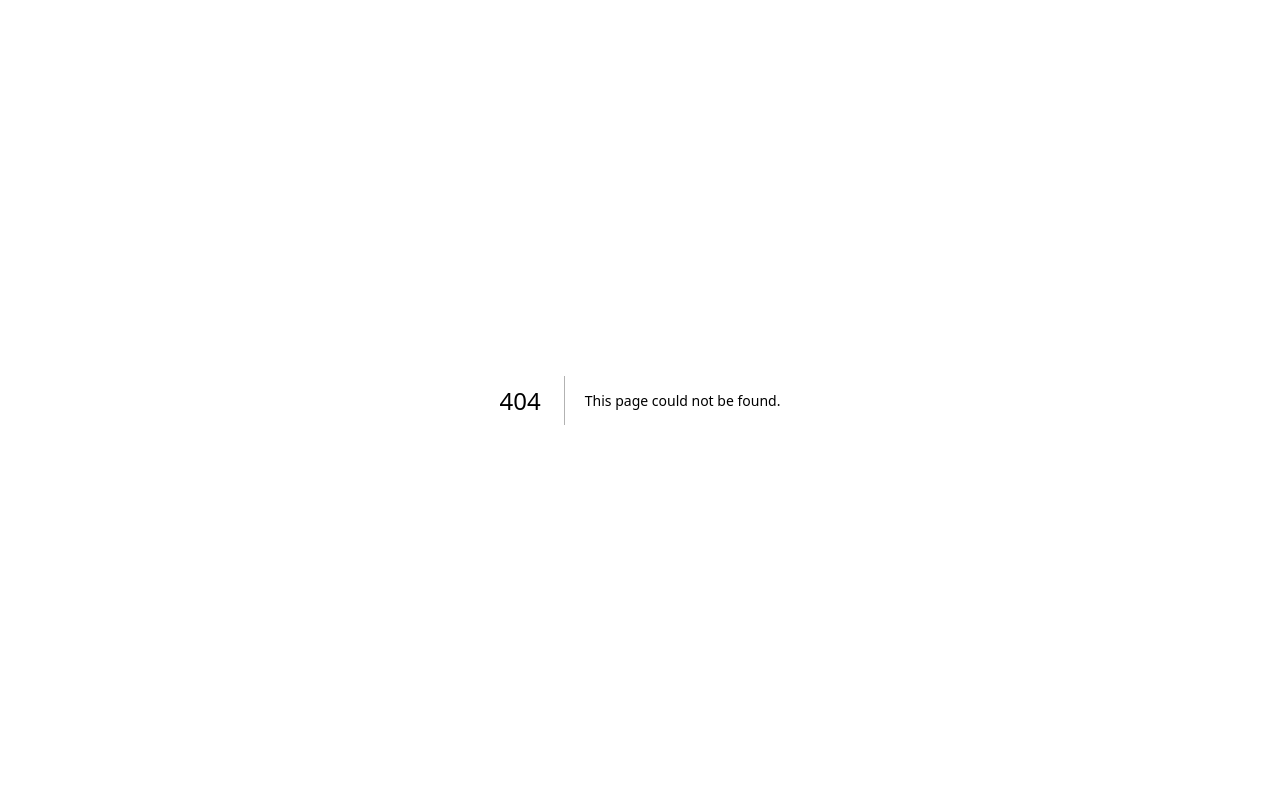
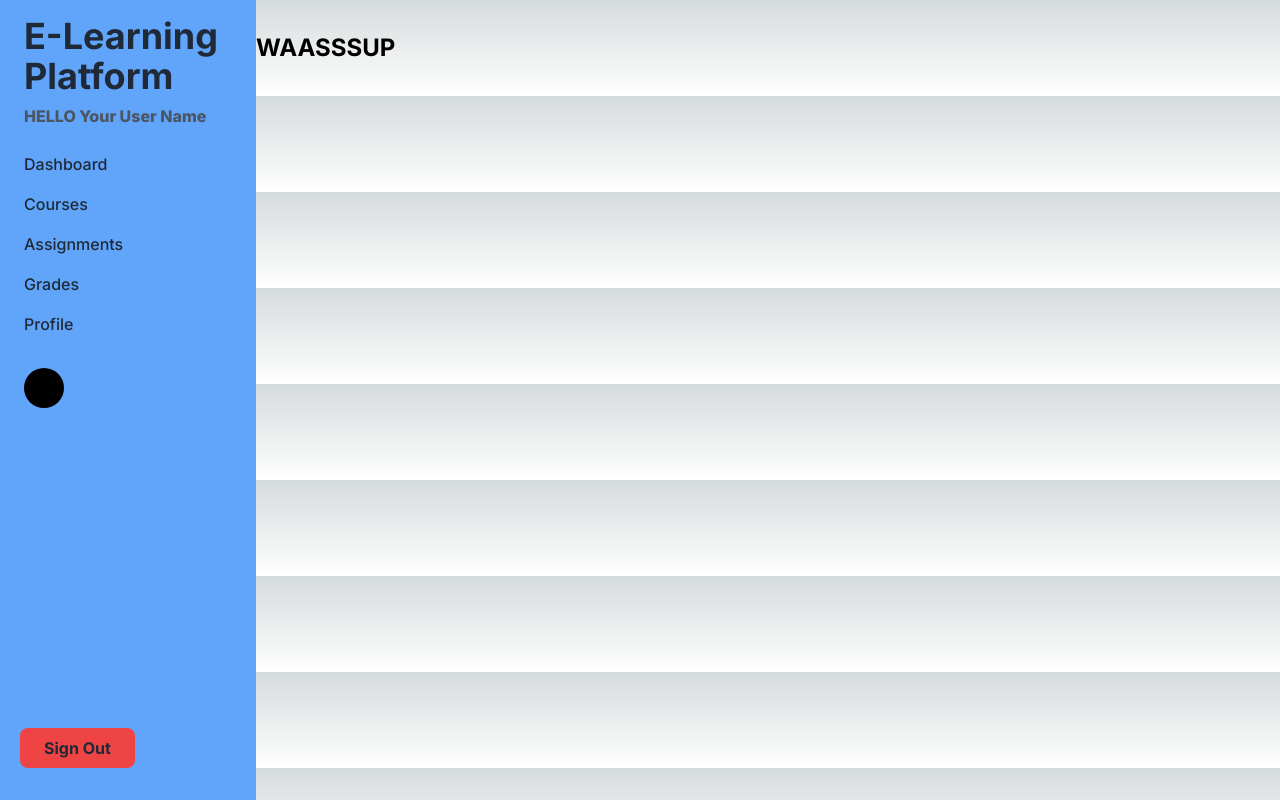
Before and after one commit to OM200401/Discord-Mods, a Next.js app in the folder elearningplatform/: page /assignments in a window 1280 px wide. Before the commit this address had no page. Built offline with nearby package versions, Linux system fonts and the light colour scheme.

Commit message:
added routing for Course Page

```diff
--- /dev/null
+++ b/elearningplatform/app/[courseCode]/page.jsx
@@ -0,0 +1,15 @@
+import Sidebar from '../components/Sidebar';
+
+export default function CoursePage() {
+
+    // Fetch course info from the database based on the courseCode
+
+    return (
+        <div className="flex flex-col md:flex-row">
+            <Sidebar userName={ 'Your User Name' } />
+            <div className="mt-4 md:mt-0 md:ml-8 p-4 md:p-8">
+                <h1 className="text-2xl font-bold ml-48">WAASSSUP</h1>
+            </div>
+        </div>
+    );
+}
--- a/elearningplatform/app/home/page.jsx
+++ b/elearningplatform/app/home/page.jsx
@@ -1,4 +1,5 @@
 'use client';
+import Link from "next/link";
 import Sidebar from "../components/Sidebar";
 import CourseCard from "../components/CourseCard";
 import { useState, useEffect } from "react";
@@ -13,6 +14,8 @@ export default function home(){
     const [userName, setUserName] = useState('non');
     const [user,setUser] = useState();
 
+// create a new function that will get the CourseCard info on clicking it and then go to the
+// backend and get info about that course to redirect to the particular Course page
 
     useEffect(() => {
         const unsubscribe = onAuthStateChanged(auth, async (user) => {
@@ -47,10 +50,10 @@ export default function home(){
         <div className="flex flex-col md:flex-row ml-80">
             <Sidebar userName={ userName } />
             <div className="mt-4 md:mt-0 md:ml-8 grid grid-cols-1 md:grid-cols-2 lg:grid-cols-3 gap-4 md:gap-8 p-4 md:p-8">
-                <CourseCard courseCode="COSC 310" courseName="Software Engineering" imageUrl="https://encrypted-tbn0.gstatic.com/images?q=tbn:ANd9GcQ_gaZXWjn_qJVUXTVnHnGIPRka3psRSJgShg&usqp=CAU" />
-                <CourseCard courseCode="COSC 304" courseName="Introduction to Databases" imageUrl="https://encrypted-tbn0.gstatic.com/images?q=tbn:ANd9GcQ_gaZXWjn_qJVUXTVnHnGIPRka3psRSJgShg&usqp=CAU" />
-                <CourseCard courseCode="PHIL 331" courseName="Computer Ethics" imageUrl="https://encrypted-tbn0.gstatic.com/images?q=tbn:ANd9GcQ_gaZXWjn_qJVUXTVnHnGIPRka3psRSJgShg&usqp=CAU" />
-                <CourseCard courseCode="PSYO 111" courseName="Introduction to Psychology I" imageUrl="https://encrypted-tbn0.gstatic.com/images?q=tbn:ANd9GcQ_gaZXWjn_qJVUXTVnHnGIPRka3psRSJgShg&usqp=CAU" />
+                <Link href={`/[courseCode]?courseCode=COSC310`}><CourseCard courseCode="COSC 310" courseName="Software Engineering" imageUrl="https://encrypted-tbn0.gstatic.com/images?q=tbn:ANd9GcQ_gaZXWjn_qJVUXTVnHnGIPRka3psRSJgShg&usqp=CAU" /></Link>
+                <Link href={`/[courseCode]?courseCode=COSC304`}><CourseCard courseCode="COSC 304" courseName="Introduction to Databases" imageUrl="https://encrypted-tbn0.gstatic.com/images?q=tbn:ANd9GcQ_gaZXWjn_qJVUXTVnHnGIPRka3psRSJgShg&usqp=CAU" /></Link>
+                <Link href={`/[courseCode]?courseCode=PHIL331`}><CourseCard courseCode="PHIL 331" courseName="Computer Ethics" imageUrl="https://encrypted-tbn0.gstatic.com/images?q=tbn:ANd9GcQ_gaZXWjn_qJVUXTVnHnGIPRka3psRSJgShg&usqp=CAU" /></Link>
+                <Link href={`/[courseCode]?courseCode=PSYO111`}><CourseCard courseCode="PSYO 111" courseName="Introduction to Psychology I" imageUrl="https://encrypted-tbn0.gstatic.com/images?q=tbn:ANd9GcQ_gaZXWjn_qJVUXTVnHnGIPRka3psRSJgShg&usqp=CAU" /></Link>
             </div>
         </div>
     );
--- a/package.json
+++ b/package.json
@@ -1,12 +1,8 @@
 {
   "dependencies": {
-<<<<<<< HEAD
-    "firebase": "^10.8.1",
-=======
     "@nextui-org/react": "^2.2.10",
     "firebase": "^10.8.1",
     "framer-motion": "^11.0.8",
->>>>>>> 9a325f4e9a095b67094e2e7306ebdc719df98fac
     "react-icons": "^5.0.1"
   }
 }
```
Also changed, not shown: elearningplatform/app/Course/[courseCode].jsx (deleted).
